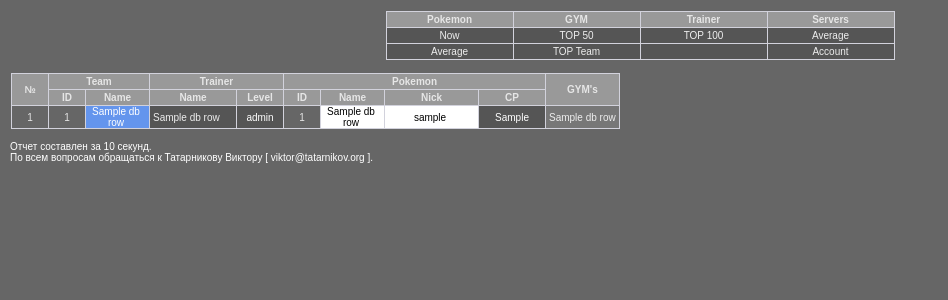
After one commit to MaxOnNet/PokeStats, a Python web app: template templates/report_gym_guard.html in a window 1280 px wide. The commit adds this page. Shown: the top 300 px of the page, without its empty margins (0-948 px from the left). Run offline with Jinja, Linux system fonts and the light colour scheme; the template is opened without the code that fills it: most values are stand-ins (such as "Sample title", 1, 10 or a date in 2020).

```diff
--- a/Interfaces/AI/Worker/__init__.py
+++ b/Interfaces/AI/Worker/__init__.py
@@ -9,6 +9,5 @@ from SeenPokestop import SeenPokestop
 from SeenGym import SeenGym
 
 from PokemonCatch import PokemonCatch
-
 #from PokemonTransfer import PokemonTransfer
 #from PokemonEvolve import PokemonEvolve
--- a/Reports/Map.py
+++ b/Reports/Map.py
@@ -21,6 +21,7 @@ from Reports.Trainers.Top import Top as ReportTrainerTop
 from Reports.Gyms.Membership import Membership as ReportGymMembership
 from Reports.Gyms.Top import Top as ReportGymTop
 from Reports.Gyms.Team import Team as ReportGymTeam
+from Reports.Gyms.Guard import Guard as ReportGymGuard
 from Reports.Pokemons.Average import Average as ReportPokemonAverage
 from Reports.Pokemons.Now import Now as ReportPokemonNow
 
@@ -60,6 +61,7 @@ class Map(Flask):
         self.add_url_rule("/report/gym/membership", view_func=ReportGymMembership.as_view("report/gym/membership", config=self.config_xml))
         self.add_url_rule("/report/gym/top", view_func=ReportGymTop.as_view("report/gym/top", config=self.config_xml))
         self.add_url_rule("/report/gym/team", view_func=ReportGymTeam.as_view("report/gym/team", config=self.config_xml))
+        self.add_url_rule("/report/gym/guard", view_func=ReportGymGuard.as_view("report/gym/guard", config=self.config_xml))
 
         # Pokemon
         self.add_url_rule("/report/pokemon/average", view_func=ReportPokemonAverage.as_view("report/pokemon/average", config=self.config_xml))
--- a/Reports/Servers/Account.py
+++ b/Reports/Servers/Account.py
@@ -30,7 +30,7 @@ class Account(Report, View):
             sac.item_ball_poke 		as "sa_ball_poke",
             sac.item_ball_great 	as "sa_ball_great",
             sac.item_ball_ultra 	as "sa_ball_ultra",
-            sac.item_ball_master 	as"sa_ball_master",
+            sac.item_ball_master 	as "sa_ball_master",
 
             sac.item_potion 		as "sa_potion_normal",
             sac.item_potion_super 	as "sa_potion_super",
--- a/static/reports/main.css
+++ b/static/reports/main.css
@@ -201,6 +201,13 @@ td.clsBodyRowGuardName {
     color: #000000;
     background-color: #FFFFFF;
 }
+td.clsBodyRowGuardNickName {
+    width: 90px;
+    text-align: center;
+    padding-right: 3px;
+    color: #000000;
+    background-color: #FFFFFF;
+}
 td.clsBodyRowGuardCP {
     width: 60px;
     text-align: center;
--- /dev/null
+++ b/templates/report_gym_guard.html
@@ -0,0 +1,54 @@
+{% extends "report.html" %}
+{% block title %}Report: GYM Guards Top 100{% endblock %}
+{% block head %}
+    {{ super() }}
+{% endblock %}
+
+{% block content %}
+    <table cellpadding="0" cellspacing="1" border="0" class="clsTableParent" >
+        <tr>
+            <td class="clsTableParentBody">
+                <table cellpadding="0" cellspacing="1" class="clsTable">
+                    <tr class="clsHeader">
+                        <td class="clsHeader" rowspan="2">№</td>
+                        <td class="clsHeader" rowspan="1" colspan="2">Team</td>
+                        <td class="clsHeader" rowspan="1" colspan="2">Trainer</td>
+                        <td class="clsHeader" rowspan="1" colspan="4">Pokemon</td>
+                        <td class="clsHeader" rowspan="2" colspan="1">GYM's</td>
+                    </tr>
+                    <tr class="clsHeader">
+                        <td class="clsHeader">ID</td>
+                        <td class="clsHeader">Name</td>
+
+                        <td class="clsHeader">Name</td>
+                        <td class="clsHeader">Level</td>
+
+                        <td class="clsHeader">ID</td>
+                        <td class="clsHeader">Name</td>
+                        <td class="clsHeader">Nick</td>
+                        <td class="clsHeader">CP</td>
+
+                    </tr>
+                    {% for db_row in table %}
+                        <tr class="clsBodyRow">
+                            <td class="clsBodyRowId">{{ loop.index }}</td>
+
+                            <td class="clsBodyRowId">{{ db_row["team_id"] }}</td>
+                            <td class="clsBodyRowTeamName clsBodyRowTeam_{{ db_row['team_id'] }}">{{ db_row["team_name"] }}</td>
+
+                            <td class="clsBodyRowTrainerName"><a href="/report/trainer/account?trainer_id={{ db_row['trainer_id'] }}" class="link">{{ db_row["trainer_name"] }}</a></td>
+                            <td class="clsBodyRowTrainerLevel">{{ db_row["trainer_level"] }}</td>
+
+                            <td class="clsBodyRowId">{{ db_row["pokemon_id"] }}</td>
+                            <td class="clsBodyRowGuardName">{{ db_row["pokemon_name"] }}</td>
+                            <td class="clsBodyRowGuardNickName">{{ db_row["pokemon_nickname"] }}</td>
+                            <td class="clsBodyRowGuardCP">{{ db_row["pokemon_cp"] }}</td>
+
+                            <td class="clsBodyRowGymList"><a href="/report/gym/membership?gym_id={{ db_row['gym_id'] }}" class="link">{{ db_row["gym_name"] }}</a></td>
+                        </tr>
+                    {% endfor %}
+                </table>
+            </td>
+        </tr>
+    </table>
+{% endblock %}
```
Also changed, not shown: Interfaces/AI/Worker/PokemonCatch.py (+4 -11 lines), Reports/Gyms/Guard.py (added, +66 -0 lines).
